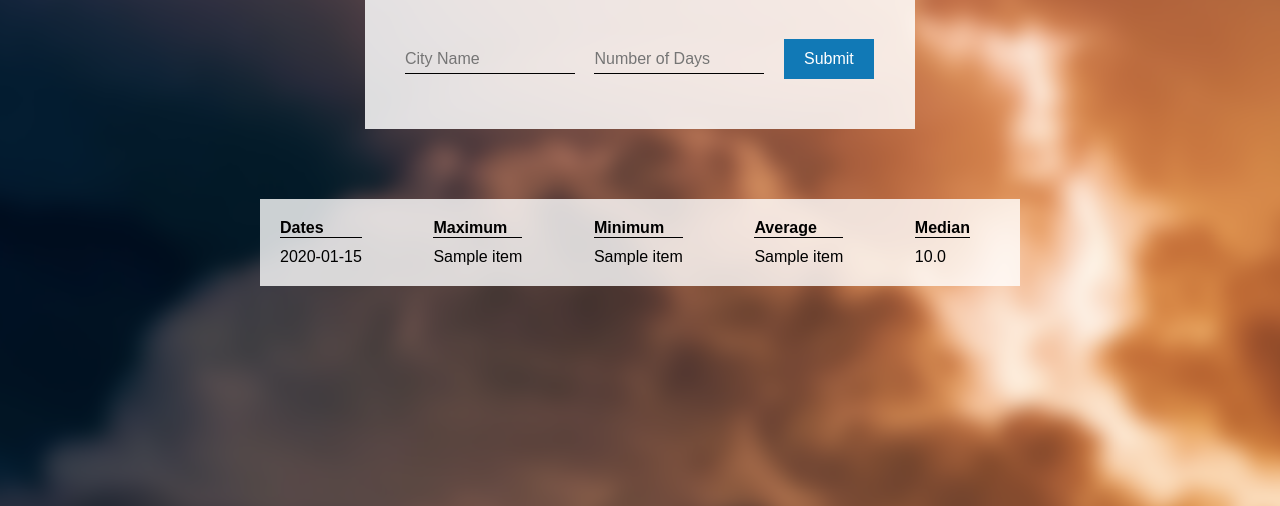
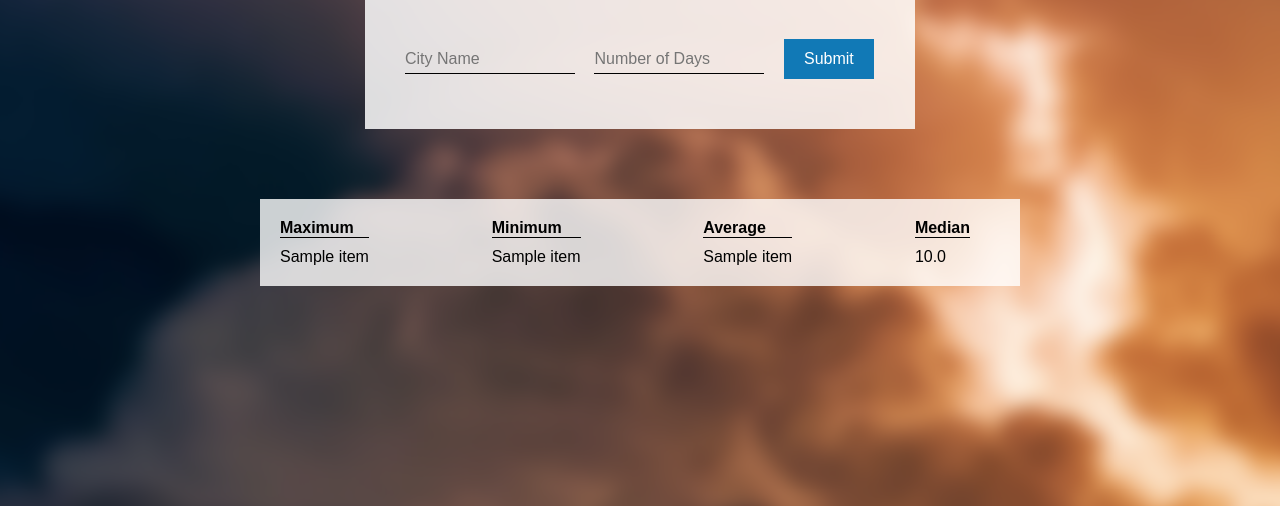
Before and after one commit to Caiphe/yoyo_restful, a Django app: template templates/index.html in a window 1280 px wide. Shown: the part 151-657 px from the top of the page. Run offline with Django 3.2, Linux system fonts and the light colour scheme; the template is opened without the code that fills it: most values are stand-ins (such as "Sample title", 1, 10 or a date in 2020); some web fonts are replaced.

Commit message:
new updates

```diff
--- a/core/views.py
+++ b/core/views.py
@@ -9,7 +9,6 @@ def index(request):
     minimum_values = []
     average_values = []
     median_values = []
-    dates_list = []
 
     if request.method == 'POST':
         city = request.POST.get('city')
@@ -22,7 +21,6 @@ def index(request):
             weather_data = requests.get(base_url).json()
 
             for item in weather_data['forecast']['forecastday']:
-                dates_list.append(item['date'])
                 maximum_values.append(item['day']['maxtemp_c'])
                 minimum_values.append(item['day']['mintemp_c'])
                 average_values.append(item['day']['avgtemp_c'])
@@ -34,7 +32,6 @@ def index(request):
         "minimum": minimum_values,
         "average": average_values,
         "median": median_values,
-        "dates": dates_list
     }
 
     return render(request, 'index.html', context)
--- a/templates/index.html
+++ b/templates/index.html
@@ -34,13 +34,6 @@
             <div class="each-weather">
 
                 <div class="details-block">
-                    <h4>Dates</h4>
-                    {% for date in dates %}
-                        <div> {{ date }} </div>
-                    {% endfor %}
-                </div>
-
-                <div class="details-block">
                     <h4>Maximum</h4>
                     {% for item in maximum %}
                         <div> {{ item }} </div>
```
